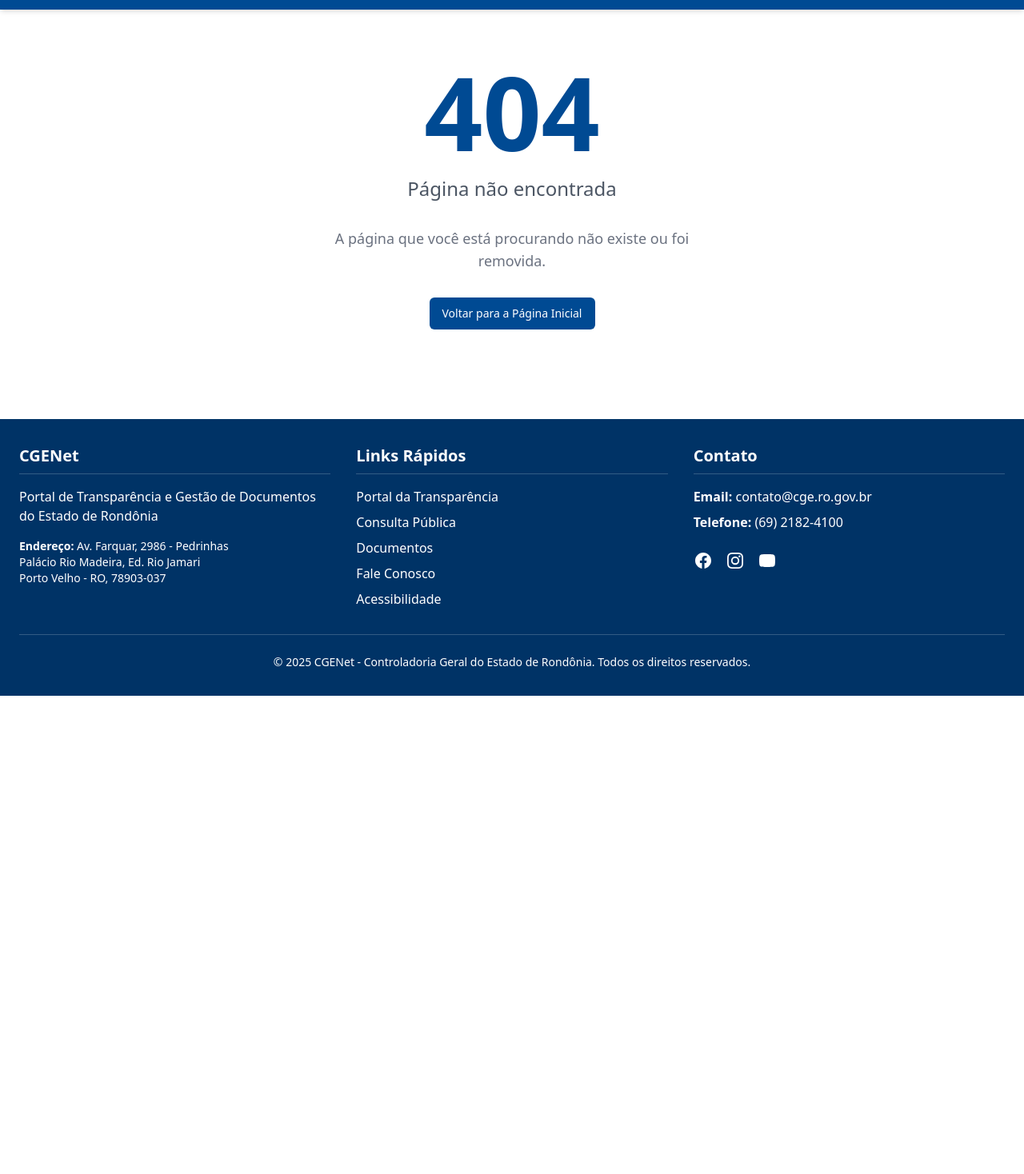
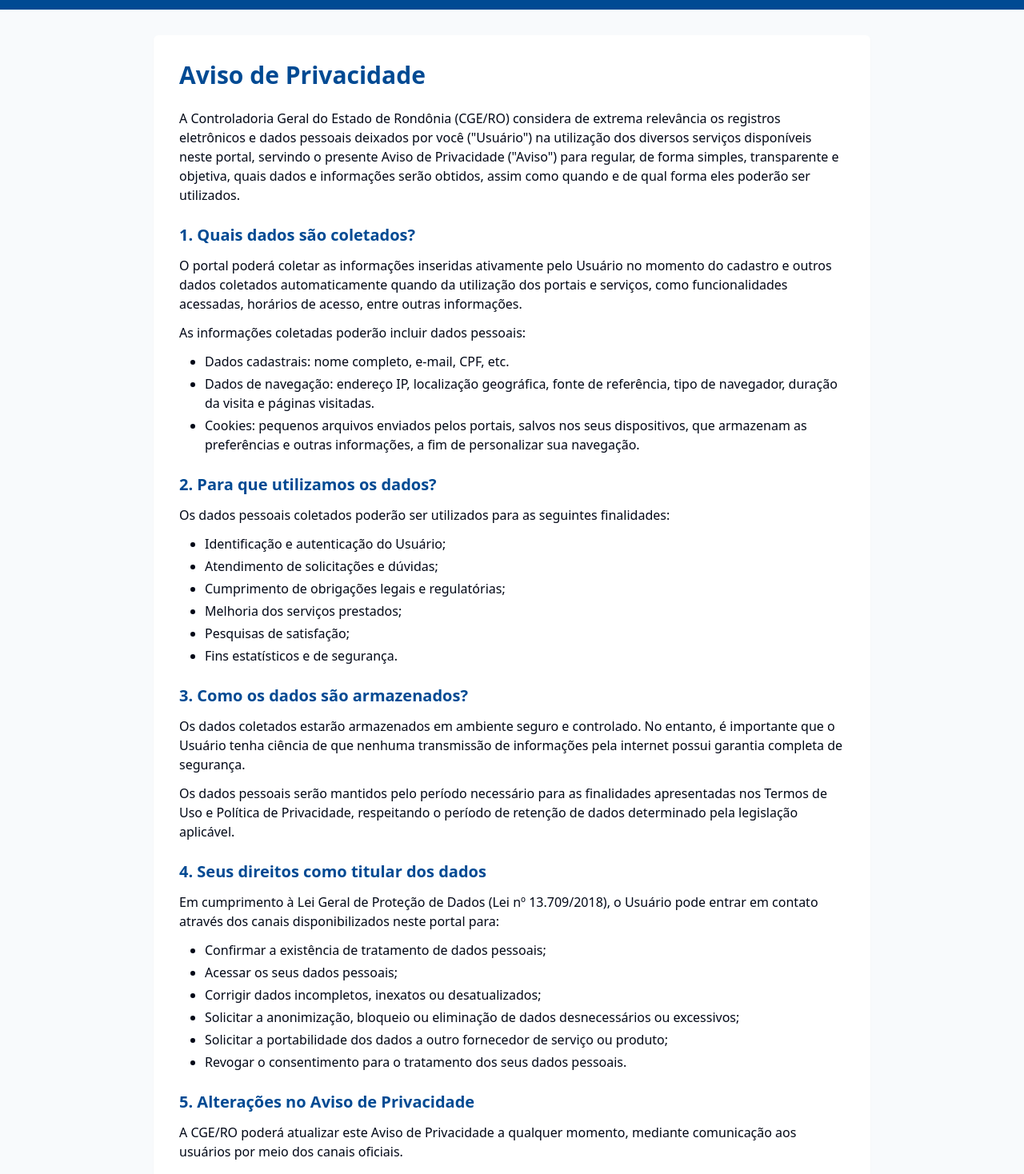
Before and after one commit to marcosd122/cge-net-mirror-go, a React (Vite) app: page /privacidade in a window 1280 px wide. Shown: the part 60-1528 px from the top of the page at 80% size. Before the commit the page ends 930 px from the top, so only its background shows below. Built offline with nearby package versions, Linux system fonts and the light colour scheme.

Commit message:
Add privacy notice page and link
Create privacy notice page and add link to footer.

```diff
--- a/src/App.tsx
+++ b/src/App.tsx
@@ -8,6 +8,7 @@ import { AdminProvider } from "./contexts/AdminContext";
 import Index from "./pages/Index";
 import Login from "./pages/Login";
 import NotFound from "./pages/NotFound";
+import Privacy from "./pages/Privacy";
 
 const queryClient = new QueryClient();
 
@@ -21,6 +22,7 @@ const App = () => (
           <Routes>
             <Route path="/" element={<Index />} />
             <Route path="/login" element={<Login />} />
+            <Route path="/privacidade" element={<Privacy />} />
             {/* ADD ALL CUSTOM ROUTES ABOVE THE CATCH-ALL "*" ROUTE */}
             <Route path="*" element={<NotFound />} />
           </Routes>
--- a/src/components/Footer.tsx
+++ b/src/components/Footer.tsx
@@ -31,6 +31,7 @@ const Footer = () => {
               <li><Link to="/servicos/documentos" className="hover:underline">Documentos</Link></li>
               <li><Link to="/contato" className="hover:underline">Fale Conosco</Link></li>
               <li><Link to="/acessibilidade" className="hover:underline">Acessibilidade</Link></li>
+              <li><Link to="/privacidade" className="hover:underline">Aviso de Privacidade</Link></li>
             </ul>
           </div>
 
--- /dev/null
+++ b/src/pages/Privacy.tsx
@@ -0,0 +1,93 @@
+
+import React from 'react';
+import Header from '@/components/Header';
+import Footer from '@/components/Footer';
+
+const Privacy = () => {
+  return (
+    <div className="min-h-screen flex flex-col">
+      <Header />
+      <main className="flex-grow bg-slate-50">
+        <div className="gov-container py-8">
+          <div className="max-w-4xl mx-auto bg-white p-8 shadow-sm rounded-md">
+            <h1 className="text-3xl font-bold text-gov-blue mb-6">Aviso de Privacidade</h1>
+
+            <section className="mb-6">
+              <p className="mb-4">
+                A Controladoria Geral do Estado de Rondônia (CGE/RO) considera de extrema relevância os registros eletrônicos e dados pessoais deixados por você ("Usuário") na utilização dos diversos serviços disponíveis neste portal, servindo o presente Aviso de Privacidade ("Aviso") para regular, de forma simples, transparente e objetiva, quais dados e informações serão obtidos, assim como quando e de qual forma eles poderão ser utilizados.
+              </p>
+            </section>
+
+            <section className="mb-6">
+              <h2 className="text-xl font-semibold text-gov-blue mb-3">1. Quais dados são coletados?</h2>
+              <p className="mb-3">
+                O portal poderá coletar as informações inseridas ativamente pelo Usuário no momento do cadastro e outros dados coletados automaticamente quando da utilização dos portais e serviços, como funcionalidades acessadas, horários de acesso, entre outras informações.
+              </p>
+              <p className="mb-3">
+                As informações coletadas poderão incluir dados pessoais:
+              </p>
+              <ul className="list-disc pl-8 mb-3 space-y-1">
+                <li>Dados cadastrais: nome completo, e-mail, CPF, etc.</li>
+                <li>Dados de navegação: endereço IP, localização geográfica, fonte de referência, tipo de navegador, duração da visita e páginas visitadas.</li>
+                <li>Cookies: pequenos arquivos enviados pelos portais, salvos nos seus dispositivos, que armazenam as preferências e outras informações, a fim de personalizar sua navegação.</li>
+              </ul>
+            </section>
+
+            <section className="mb-6">
+              <h2 className="text-xl font-semibold text-gov-blue mb-3">2. Para que utilizamos os dados?</h2>
+              <p className="mb-3">
+                Os dados pessoais coletados poderão ser utilizados para as seguintes finalidades:
+              </p>
+              <ul className="list-disc pl-8 mb-3 space-y-1">
+                <li>Identificação e autenticação do Usuário;</li>
+                <li>Atendimento de solicitações e dúvidas;</li>
+                <li>Cumprimento de obrigações legais e regulatórias;</li>
+                <li>Melhoria dos serviços prestados;</li>
+                <li>Pesquisas de satisfação;</li>
+                <li>Fins estatísticos e de segurança.</li>
+              </ul>
+            </section>
+
+            <section className="mb-6">
+              <h2 className="text-xl font-semibold text-gov-blue mb-3">3. Como os dados são armazenados?</h2>
+              <p className="mb-3">
+                Os dados coletados estarão armazenados em ambiente seguro e controlado. No entanto, é importante que o Usuário tenha ciência de que nenhuma transmissão de informações pela internet possui garantia completa de segurança.
+              </p>
+              <p>
+                Os dados pessoais serão mantidos pelo período necessário para as finalidades apresentadas nos Termos de Uso e Política de Privacidade, respeitando o período de retenção de dados determinado pela legislação aplicável.
+              </p>
+            </section>
+
+            <section className="mb-6">
+              <h2 className="text-xl font-semibold text-gov-blue mb-3">4. Seus direitos como titular dos dados</h2>
+              <p className="mb-3">
+                Em cumprimento à Lei Geral de Proteção de Dados (Lei nº 13.709/2018), o Usuário pode entrar em contato através dos canais disponibilizados neste portal para:
+              </p>
+              <ul className="list-disc pl-8 mb-3 space-y-1">
+                <li>Confirmar a existência de tratamento de dados pessoais;</li>
+                <li>Acessar os seus dados pessoais;</li>
+                <li>Corrigir dados incompletos, inexatos ou desatualizados;</li>
+                <li>Solicitar a anonimização, bloqueio ou eliminação de dados desnecessários ou excessivos;</li>
+                <li>Solicitar a portabilidade dos dados a outro fornecedor de serviço ou produto;</li>
+                <li>Revogar o consentimento para o tratamento dos seus dados pessoais.</li>
+              </ul>
+            </section>
+
+            <section>
+              <h2 className="text-xl font-semibold text-gov-blue mb-3">5. Alterações no Aviso de Privacidade</h2>
+              <p className="mb-3">
+                A CGE/RO poderá atualizar este Aviso de Privacidade a qualquer momento, mediante comunicação aos usuários por meio dos canais oficiais.
+              </p>
+              <p>
+                Este Aviso de Privacidade foi atualizado pela última vez em maio de 2025.
+              </p>
+            </section>
+          </div>
+        </div>
+      </main>
+      <Footer />
+    </div>
+  );
+};
+
+export default Privacy;
```
